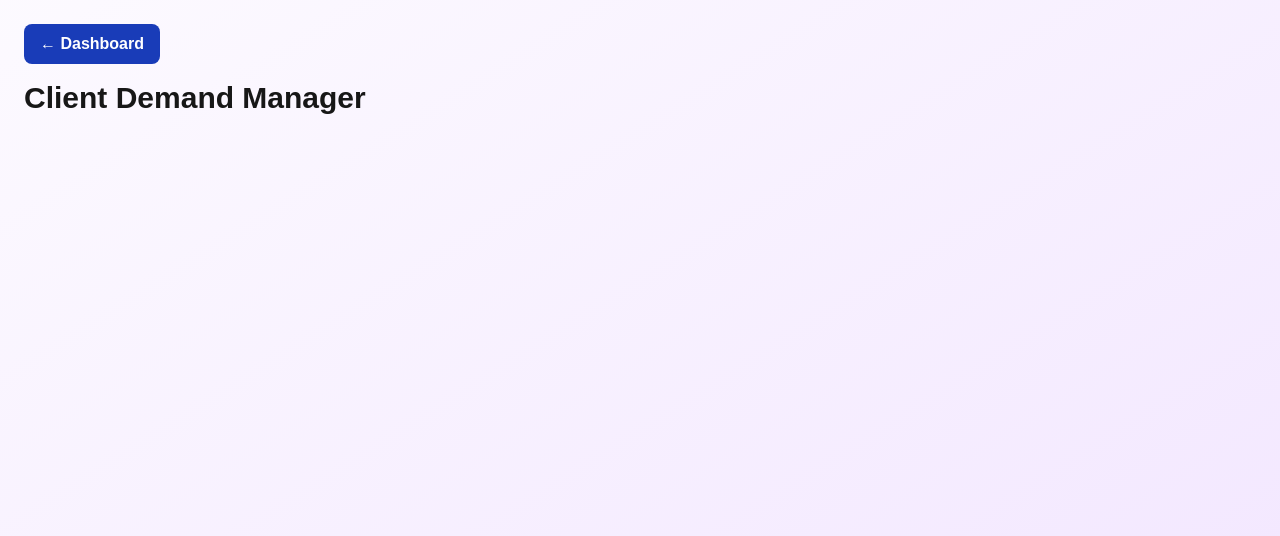
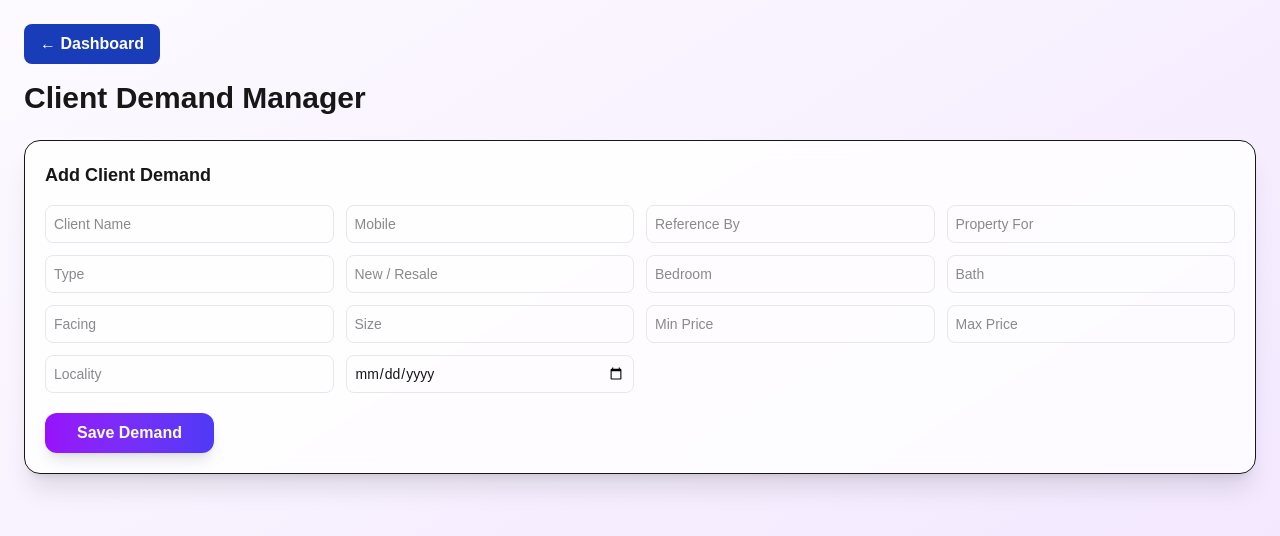
Before and after one commit to yyjcpl-ctrl/crm-project, a Next.js app: page /demand in a window 1280 px wide. Shown: the top 536 px of the page. Built offline with nearby package versions, Linux system fonts and the light colour scheme.

Commit message:
demand page update

```diff
--- a/app/demand/page.tsx
+++ b/app/demand/page.tsx
@@ -173,6 +173,69 @@ Locality: ${d.locality || "-"}`;
           Client Demand Manager
         </h1>
 
+        {/* ➕ ADD DEMAND FORM — RESTORED */}
+        <div className="border rounded-2xl p-5 mb-8 bg-white/80 backdrop-blur shadow-xl">
+          <h2 className="font-bold text-lg mb-4">Add Client Demand</h2>
+
+          <div className="grid md:grid-cols-4 gap-3">
+            <input className={input} placeholder="Client Name"
+              value={form.name} onChange={(e) => setVal("name", e.target.value)} />
+
+            <input className={input} placeholder="Mobile"
+              value={form.mobile} onChange={(e) => setVal("mobile", e.target.value)} />
+
+            <input className={input} placeholder="Reference By"
+              value={form.reference} onChange={(e) => setVal("reference", e.target.value)} />
+
+            <input list="propertyForList" className={input}
+              placeholder="Property For"
+              value={form.propertyFor}
+              onChange={(e) => setVal("propertyFor", e.target.value)} />
+            <datalist id="propertyForList">
+              <option value="Buy" />
+              <option value="Rent" />
+              <option value="Lease" />
+            </datalist>
+
+            <input className={input} placeholder="Type"
+              value={form.type} onChange={(e) => setVal("type", e.target.value)} />
+
+            <input className={input} placeholder="New / Resale"
+              value={form.condition} onChange={(e) => setVal("condition", e.target.value)} />
+
+            <input className={input} placeholder="Bedroom"
+              value={form.bedroom} onChange={(e) => setVal("bedroom", e.target.value)} />
+
+            <input className={input} placeholder="Bath"
+              value={form.bath} onChange={(e) => setVal("bath", e.target.value)} />
+
+            <input className={input} placeholder="Facing"
+              value={form.facing} onChange={(e) => setVal("facing", e.target.value)} />
+
+            <input className={input} placeholder="Size"
+              value={form.size} onChange={(e) => setVal("size", e.target.value)} />
+
+            <input className={input} placeholder="Min Price"
+              value={form.minPrice} onChange={(e) => setVal("minPrice", e.target.value)} />
+
+            <input className={input} placeholder="Max Price"
+              value={form.maxPrice} onChange={(e) => setVal("maxPrice", e.target.value)} />
+
+            <input className={input} placeholder="Locality"
+              value={form.locality} onChange={(e) => setVal("locality", e.target.value)} />
+
+            <input type="date" className={input}
+              value={form.followup} onChange={(e) => setVal("followup", e.target.value)} />
+          </div>
+
+          <button
+            onClick={addDemand}
+            className="mt-5 bg-gradient-to-r from-purple-600 to-indigo-600 text-white px-8 py-2 rounded-xl font-semibold shadow-lg"
+          >
+            Save Demand
+          </button>
+        </div>
+
         {/* 📋 DEMAND LIST */}
         <div className="space-y-4">
           {demands.map((d) => {
```
